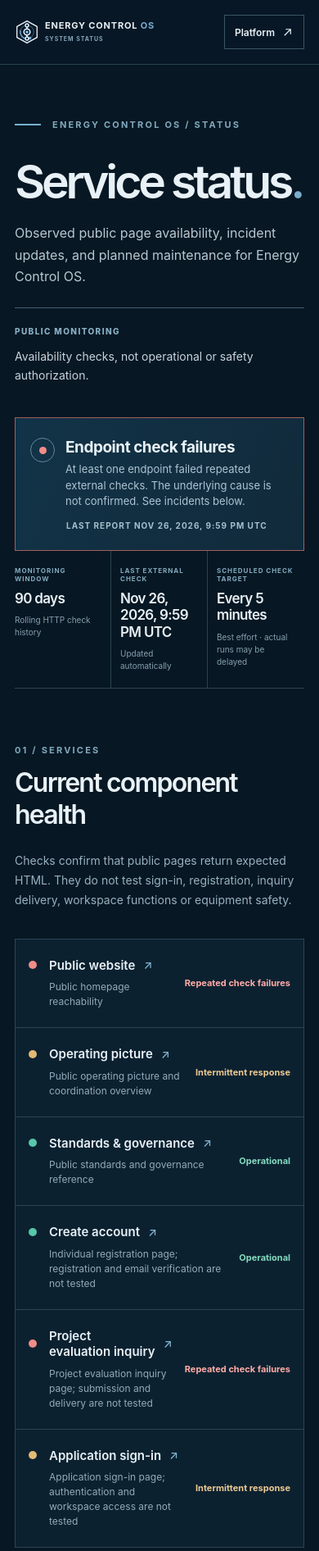
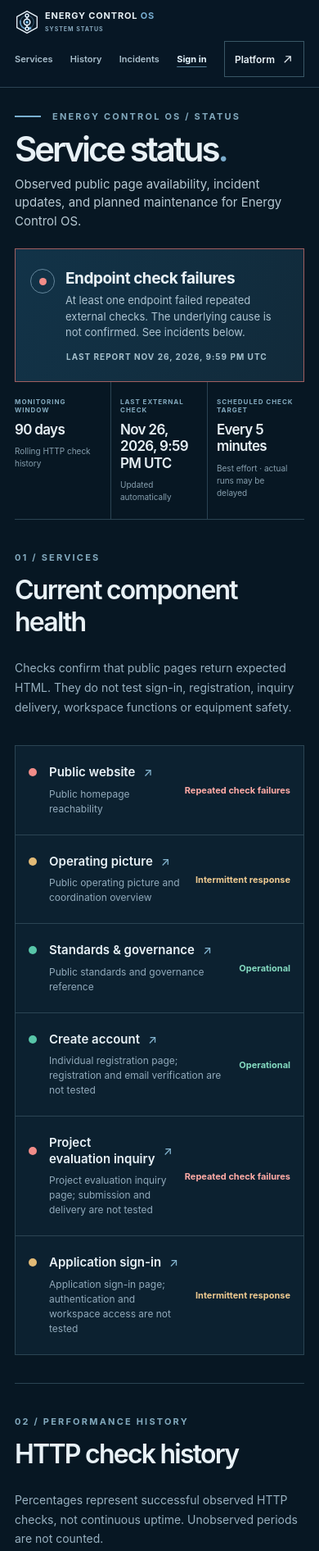
Before and after one commit to nullicide/ecos-status, a plain HTML site: page site/index.html in a window 390 px wide. Shown: the top 1892 px of the page at 82% size. Drawn offline with Linux system fonts and the light colour scheme.

Commit message:
fix(status): prioritize health summary and restore compact mobile navigation

```diff
--- a/site/styles.css
+++ b/site/styles.css
@@ -356,3 +356,28 @@
   .site-header .nav-links .back-link svg{width:12px;height:12px;margin-left:5px}
   .history-row{padding-inline:12px}
 }
+
+/* Compact status-first layout; keep all mobile navigation accessible. */
+.intro{padding-block:48px 32px}
+.intro-grid{margin-top:18px;gap:32px}
+.intro h1{font-size:clamp(42px,5vw,72px)}
+.intro .lede{margin-top:14px}
+.intro-aside{padding-top:12px}
+.intro-aside p{margin-top:8px}
+.section{padding-block:48px}
+@media(max-width:680px){
+ .intro{padding-block:28px 22px}
+ .intro-grid{grid-template-columns:minmax(0,1fr);gap:12px;margin-top:12px}
+ .intro .lede{font-size:15px;line-height:1.5;margin-top:10px}
+ .intro-aside{display:none}
+ .section{padding-block:34px}
+ .site-header .nav-inner{height:auto;min-height:0;flex-wrap:wrap;padding-block:12px;gap:8px}
+ .site-header .brand{max-width:100%;white-space:normal}
+ .site-header .nav-links{width:100%;flex:1 1 100%;margin:0;justify-content:space-between;flex-wrap:wrap;gap:4px 8px}
+ .site-header .nav-links a:not(.back-link),.site-header .nav-links .status-signin,.site-header .nav-links a[href="#components"]{display:inline-flex;align-items:center;min-height:44px;font-size:11px}
+ .site-header .nav-links .back-link{min-height:44px}
+ .global-timestamp,.metric-label,.state-label{overflow-wrap:anywhere}
+ .component>div,.component-title,.component-target{min-width:0}
+ .component-target{overflow-wrap:anywhere}
+ .timeline-main{min-width:0;overflow-wrap:anywhere}
+}
```
